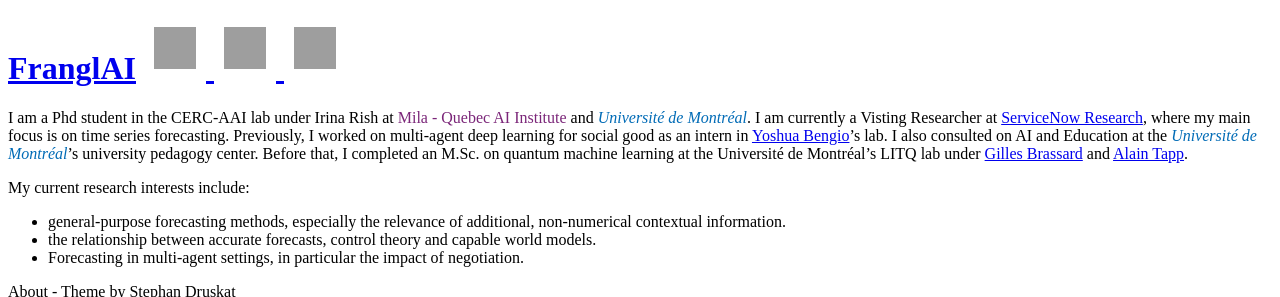
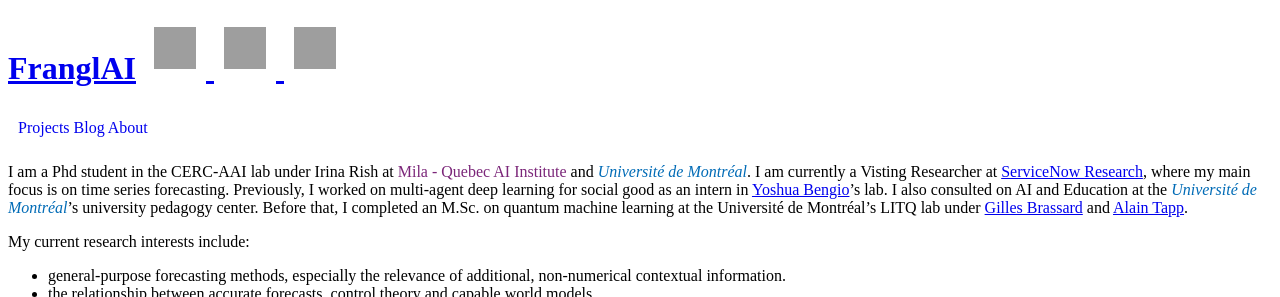
Before and after one commit to AndrewRWilliams/AndrewRWilliams.github.io, a Jekyll site: the page built from index.md, in a window 1280 px wide, cut to the strip 112-409 px from the top of the page. Built offline with Jekyll 4.4.1, drawn with Linux system fonts in a browser that asks for light colours; grey boxes are pictures that could not be loaded.

Commit message:
attempt to add back nav

```diff
--- a/_includes/header.html
+++ b/_includes/header.html
@@ -15,7 +15,6 @@
             color: #ccc;
         }
     </style>
-    <div class="header-container">
     <h1 class="header-title">
         <a href="{{ site.baseurl }}/">{{ site.title }}</a>
         <a href="https://scholar.google.ca/citations?user=6gnCkJ0AAAAJ&hl=en">
@@ -40,5 +39,9 @@
             />
         </a>
     </h1>
-    </div>
+    <nav class="group">
+        <a href="{{ site.baseurl }}/projects">Projects</a>
+        <a href="{{ site.baseurl }}/blog">Blog</a>
+        <a href="{{ site.baseurl }}/about">About</a>
+    </nav>
 </header>
```
Lines whose indentation alone changed are shown as unchanged.
